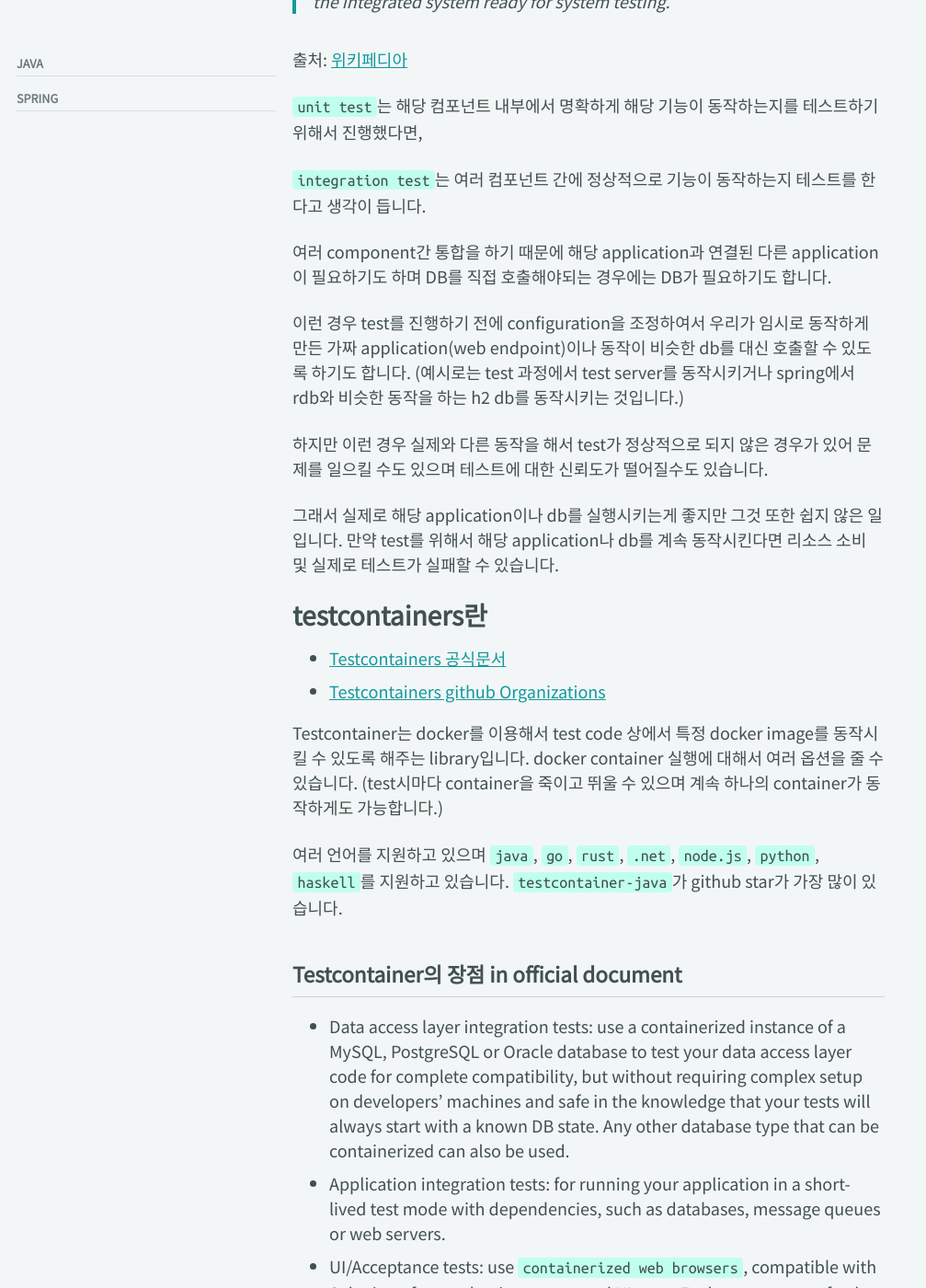
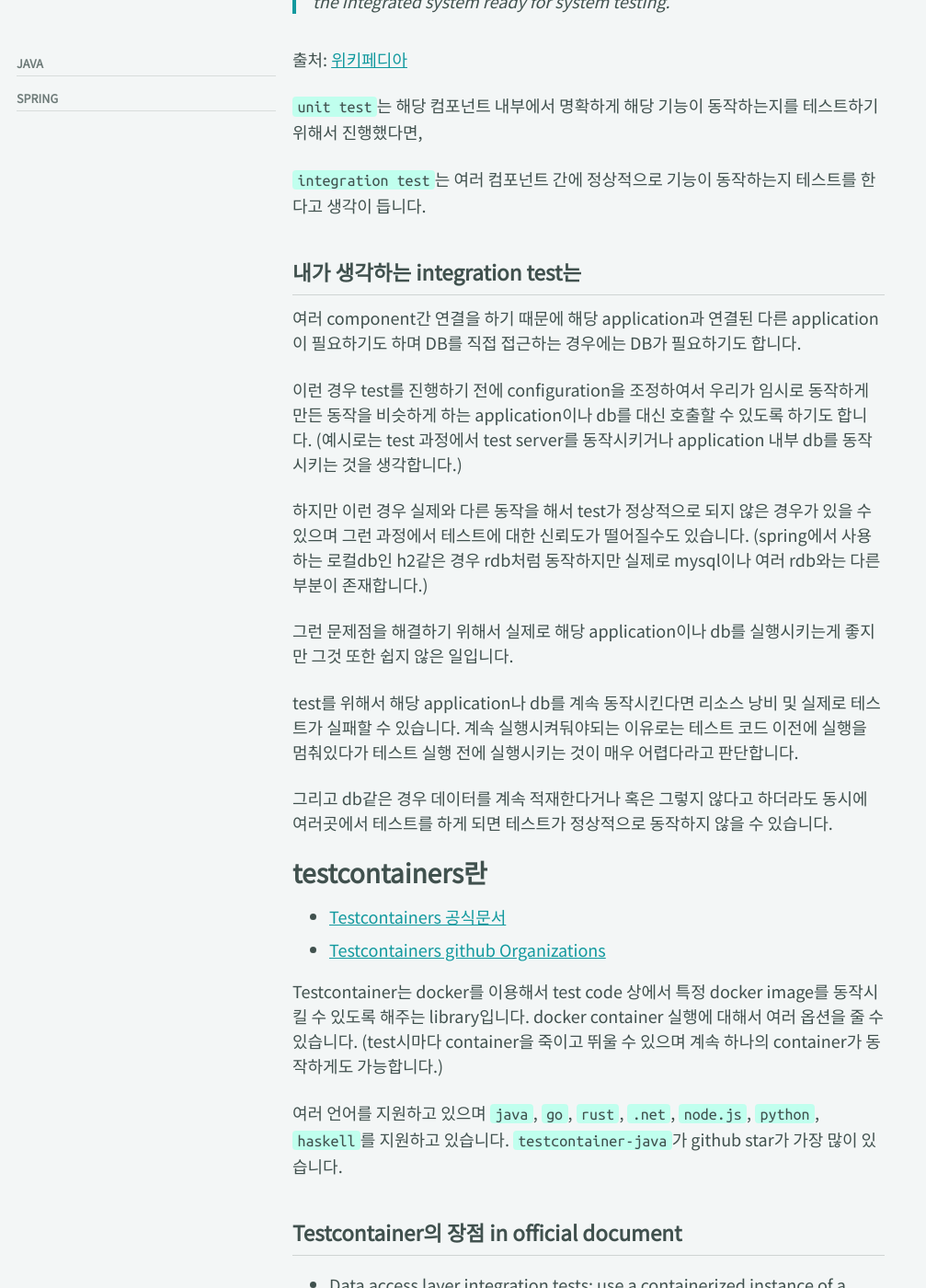
Before and after one commit to BaeJi77/BaeJi77.github.io, a Jekyll site: the page built from _posts/dev/golang/2023-04-23-integration-test-with-testcontainers-1.md, in a window 1280 px wide and 1400 px high, scrolled down 657 px. Shown: the whole window at 92% size, without its empty margins (0-1007 px from the left). Built offline with Jekyll 4.4.1, drawn with Linux system fonts in a browser that asks for light colours; cached includes are drawn as plain includes; nearby versions of some CDN libraries; comment, search, counter and statistics services are not loaded; some of the changed text lies outside the part shown.

Commit message:
2023-04-23 integration test with testcontainers (1)

```diff
--- a/_posts/dev/golang/2023-04-23-integration-test-with-testcontainers-1.md
+++ b/_posts/dev/golang/2023-04-23-integration-test-with-testcontainers-1.md
@@ -11,7 +11,7 @@ tags:
   - testcontainers
 ---
 
-글에 대한 코드는 [링크]()를 통해서 볼 수 있습니다.
+글에 대한 코드는 [링크](https://github.com/BaeJi77/exmple-testcontainers-golang)를 통해서 볼 수 있습니다.
 
 # integration test란
 
@@ -29,14 +29,19 @@ tags:
 
 `integration test`는 여러 컴포넌트 간에 정상적으로 기능이 동작하는지 테스트를 한다고 생각이 듭니다.
 
-여러 component간 통합을 하기 때문에 해당 application과 연결된 다른 application이 필요하기도 하며 DB를 직접 호출해야되는 경우에는 DB가 필요하기도 합니다.
+## 내가 생각하는 integration test는
 
+여러 component간 연결을 하기 때문에 해당 application과 연결된 다른 application이 필요하기도 하며 DB를 직접 접근하는 경우에는 DB가 필요하기도 합니다.
 
-이런 경우 test를 진행하기 전에 configuration을 조정하여서 우리가 임시로 동작하게 만든 가짜 application(web endpoint)이나 동작이 비슷한 db를 대신 호출할 수 있도록 하기도 합니다. (예시로는 test 과정에서 test server를 동작시키거나 spring에서 rdb와 비슷한 동작을 하는 h2 db를 동작시키는 것입니다.)
+이런 경우 test를 진행하기 전에 configuration을 조정하여서 우리가 임시로 동작하게 만든 동작을 비슷하게 하는 application이나 db를 대신 호출할 수 있도록 하기도 합니다. (예시로는 test 과정에서 test server를 동작시키거나 application 내부 db를 동작시키는 것을 생각합니다.)
 
-하지만 이런 경우 실제와 다른 동작을 해서 test가 정상적으로 되지 않은 경우가 있어 문제를 일으킬 수도 있으며 테스트에 대한 신뢰도가 떨어질수도 있습니다.
+하지만 이런 경우 실제와 다른 동작을 해서 test가 정상적으로 되지 않은 경우가 있을 수 있으며 그런 과정에서 테스트에 대한 신뢰도가 떨어질수도 있습니다. (spring에서 사용하는 로컬db인 h2같은 경우 rdb처럼 동작하지만 실제로 mysql이나 여러 rdb와는 다른 부분이 존재합니다.)
 
-그래서 실제로 해당 application이나 db를 실행시키는게 좋지만 그것 또한 쉽지 않은 일입니다. 만약 test를 위해서 해당 application나 db를 계속 동작시킨다면 리소스 소비 및 실제로 테스트가 실패할 수 있습니다.
+그런 문제점을 해결하기 위해서 실제로 해당 application이나 db를 실행시키는게 좋지만 그것 또한 쉽지 않은 일입니다.
+
+test를 위해서 해당 application나 db를 계속 동작시킨다면 리소스 낭비 및 실제로 테스트가 실패할 수 있습니다. 계속 실행시켜둬야되는 이유로는 테스트 코드 이전에 실행을 멈춰있다가 테스트 실행 전에 실행시키는 것이 매우 어렵다라고 판단합니다.
+
+그리고 db같은 경우 데이터를 계속 적재한다거나 혹은 그렇지 않다고 하더라도 동시에 여러곳에서 테스트를 하게 되면 테스트가 정상적으로 동작하지 않을 수 있습니다.
 
 # testcontainers란
 
```
